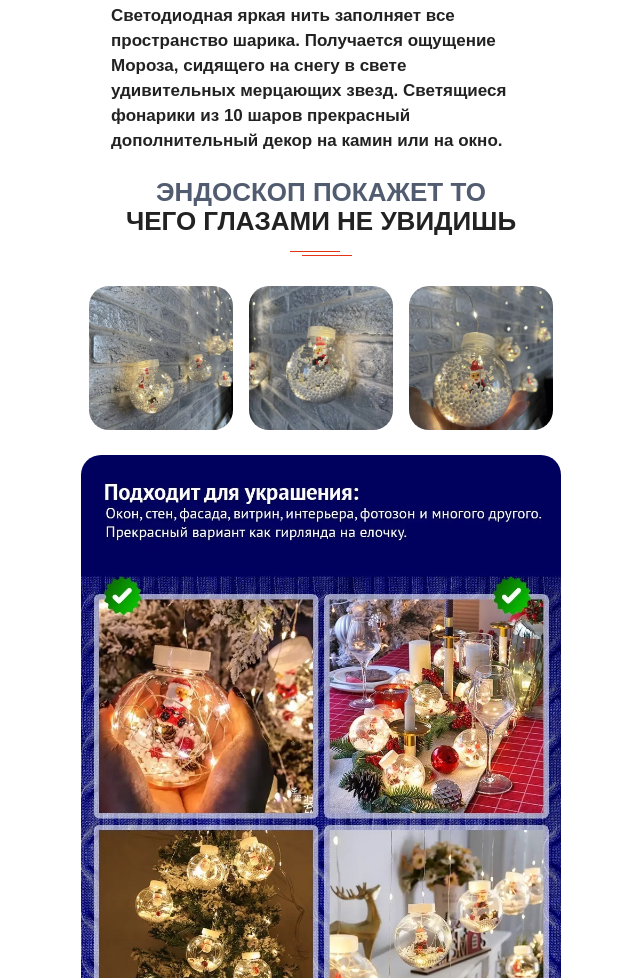
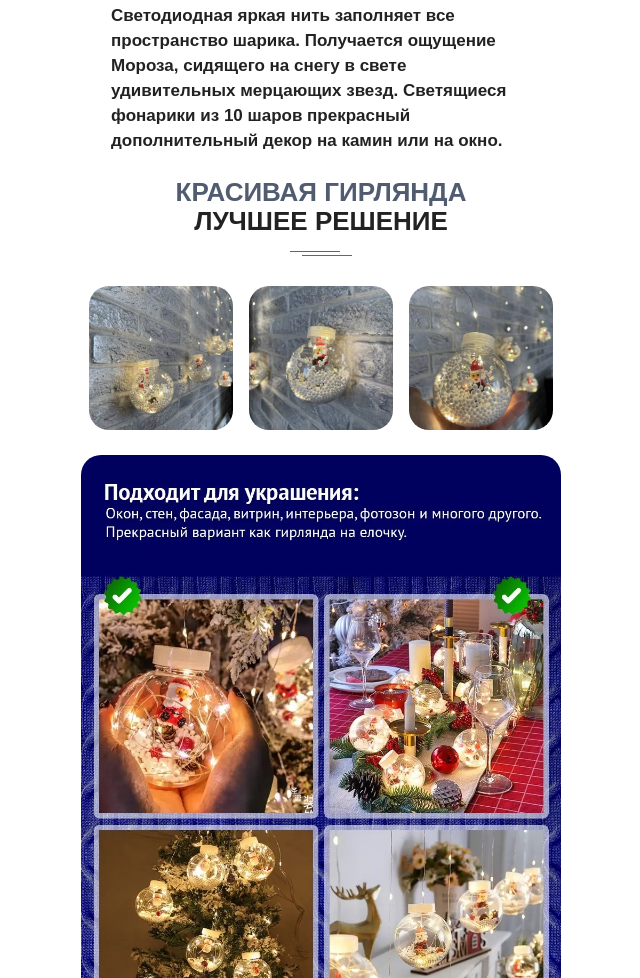
Before and after one commit to Front-Eugene/garland-1, a plain HTML site: page index.html in a window 1280 px wide. Shown: the part 2979-3957 px from the top of the page, without its empty margins (319-959 px from the left). Drawn offline with Linux system fonts and the light colour scheme; some packages are replaced by stand-ins of ours; a script that the page names is missing.

Commit message:
ref text

```diff
--- a/index.html
+++ b/index.html
@@ -109,7 +109,7 @@
       <p style="font-weight: 600; margin: 10px 0;">
         Светодиодная яркая нить заполняет все пространство шарика. Получается ощущение Мороза, сидящего на снегу в свете удивительных мерцающих звезд. Светящиеся фонарики из 10 шаров прекрасный дополнительный декор на камин или на окно.
       </p>
-      <h2 class="title"><span>Эндоскоп покажет то</span>чего глазами не увидишь</h2>
+      <h2 class="title"><span>Красивая гирлянда</span>лучшее решение</h2>
       <span style="display: flex; flex-wrap: wrap;">
         <img style="width: 30%; border-radius: 20px;" class="image" src="img/g2.jpg" alt="">
         <img style="width: 30%; border-radius: 20px;" class="image" src="img/g1.jpg" alt="">
```
Also changed, not shown: img/1.jpg (added).
